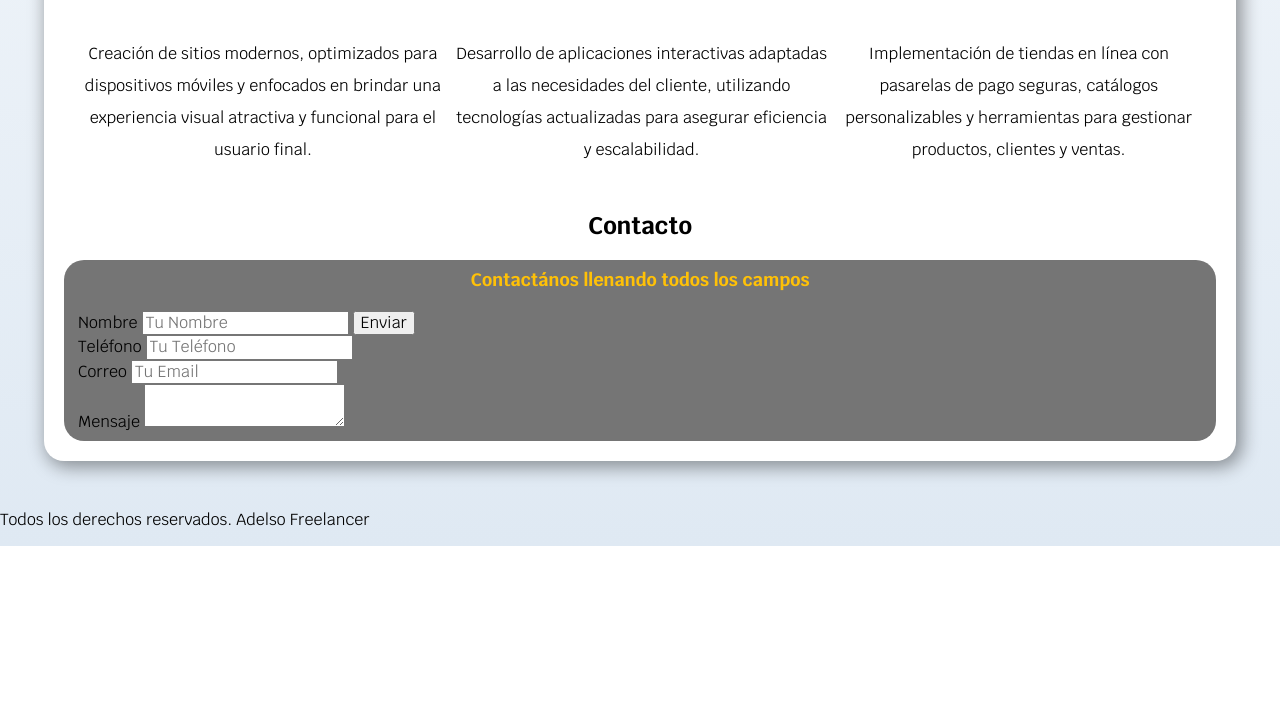
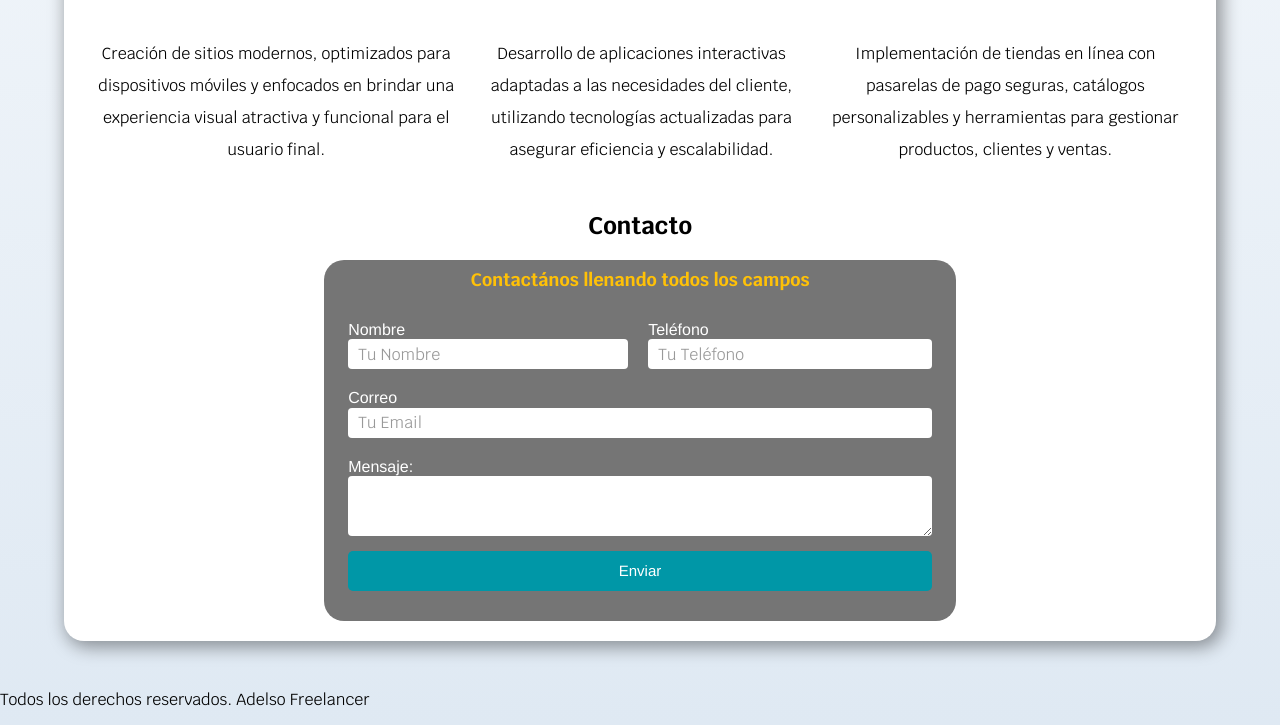
Before and after one commit to adel142206/freelance_page_test, a plain HTML site: page Index.html in a window 1280 px wide. Shown: the part 869-1594 px from the top of the page. Before the commit the page ends 1415 px from the top, so only its background shows below. Drawn offline with Linux system fonts and the light colour scheme.

Commit message:
area de contacto finalizada

```diff
--- a/CSS/Style.css
+++ b/CSS/Style.css
@@ -8,7 +8,10 @@
   --funtePrincipal: "Franklin Gothic Medium", "Arial Narrow", Arial, sans-serif;
 }
 
-* {
+*,
+*::before,
+*::after {
+  box-sizing: border-box;
 }
 
 html {
@@ -39,6 +42,26 @@ header h1 span {
   color: var(black);
   font-size: 2rem;
   font-family: "Franklin Gothic Medium", "Arial Narrow", Arial, sans-serif;
+}
+
+input,
+textarea {
+  border-radius: 0.4rem;
+  border-style: none;
+}
+
+input,
+textarea:focus {
+  outline: none;
+}
+
+.boton {
+  font-size: 1.5rem;
+  color: var(--blanco);
+  text-decoration: none;
+  background-color: var(--secundario);
+  padding: 1rem 4rem;
+  border-radius: 0.5rem;
 }
 
 /*###################### NAVEGACION ######################*/
@@ -111,15 +134,6 @@ header h1 span {
 .contenido-hero .ubicacion p {
   font-size: 1.5rem;
   margin: auto;
-}
-
-.contenido-hero .boton {
-  font-size: 1.5rem;
-  color: var(--blanco);
-  text-decoration: none;
-  background-color: var(--secundario);
-  padding: 1rem 4rem;
-  border-radius: 0.5rem;
 }
 
 /*###################### Main ######################*/
@@ -204,7 +218,6 @@ header h1 span {
 }
 
 .formulario fieldset {
-  display: flex;
   border: none;
 }
 
@@ -216,3 +229,69 @@ header h1 span {
   margin: 0 auto 0.5rem auto;
   padding: 1rem;
 }
+
+.contenedor-campos {
+}
+
+.campo {
+  margin: 1rem;
+}
+
+.campo label {
+  font-family: var(--funtePrincipal);
+  color: var(--blanco);
+  margin-bottom: 0.5rem;
+}
+
+.input-text {
+  height: 3rem;
+  padding: 1rem;
+  width: 100%;
+  resize: vertical;
+  overflow: auto;
+}
+
+.campo input::placeholder {
+  font-weight: 100;
+  color: #999;
+}
+
+.campo .textarea {
+  height: 6rem;
+}
+.campo .boton-submit {
+  width: 100%;
+  cursor: pointer;
+  height: 4rem;
+  margin: 1rem auto;
+  font-family: var(--funtePrincipal);
+}
+
+@media (min-width: 480px) {
+  .sectionForm {
+  }
+
+  .formulario {
+    max-width: 75%;
+    margin: 0 auto;
+  }
+
+  .contenedor-campos {
+    display: grid;
+    grid-template-columns: auto auto;
+    grid-template-rows: auto auto auto;
+  }
+
+  .nombre {
+    grid-column: 1/2;
+  }
+
+  .telefono {
+    grid-column: 2/3;
+  }
+
+  .correo,
+  .mensaje {
+    grid-column: 1/3;
+  }
+}
--- a/Index.html
+++ b/Index.html
@@ -1,5 +1,5 @@
 <!DOCTYPE html>
-<html lang="en">
+<html lang="es">
 
 <head>
     <meta charset="UTF-8">
@@ -112,41 +112,40 @@
             </section>
         </div> <!--.servicios-->
 
+
         <section class="sectionForm">
+            <h2>Contacto</h2>
 
-            <h2>Contacto</h2>
             <form class="formulario">
                 <fieldset>
                     <legend>Contactános llenando todos los campos</legend>
 
                     <div class="contenedor-campos">
-                        <div class="campo">
+                        <div class="campo nombre">
                             <label>Nombre</label>
                             <input class="input-text" type="text" placeholder="Tu Nombre">
                         </div>
 
-                        <div class="campo">
+                        <div class="campo telefono">
                             <label>Teléfono</label>
                             <input class="input-text" type="tel" placeholder="Tu Teléfono">
                         </div>
 
-                        <div class="campo">
+                        <div class="campo correo">
                             <label>Correo</label>
                             <input class="input-text" type="email" placeholder="Tu Email">
                         </div>
 
-                        <div class="campo">
-                            <label>Mensaje</label>
-                            <textarea class="input-text"></textarea>
+                        <div class="campo mensaje">
+                            <label for="mensaje">Mensaje:</label>
+                            <textarea class="input-text textarea" id=" mensaje" name="mensaje"></textarea>
+                            <input class="boton boton-submit" type="submit" value="Enviar">
                         </div>
                     </div> <!-- .contenedor-campos -->
 
-                    <div class="alinear-derecha flex">
-                        <input class="boton w-sm-100" type="submit" value="Enviar">
-                    </div>
                 </fieldset>
             </form>
-        </section>
+        </section> <!--.sectionForm-->
 
     </main>
 
```
